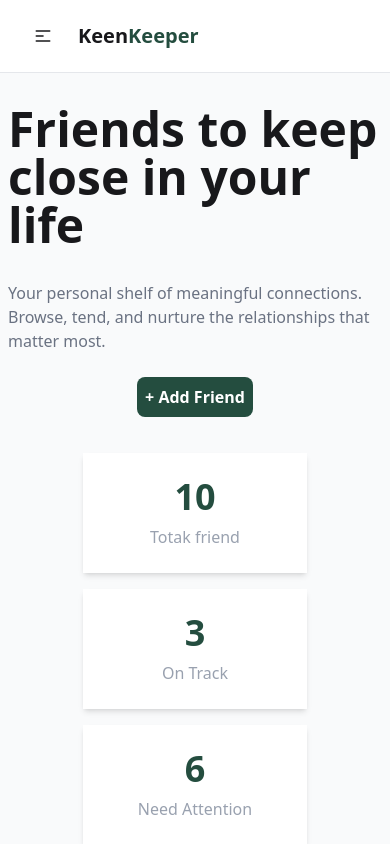
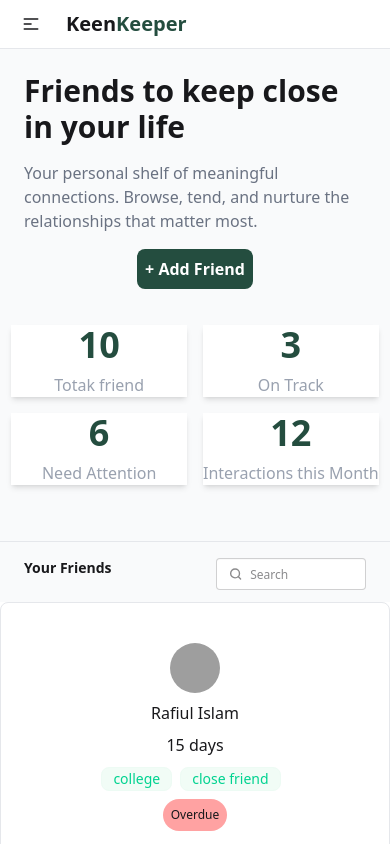
Before and after one commit to pritam-b-dev/keen-keeper, a Next.js app: page / in a window 390 px wide. Shown: the top 844 px of the page. Built offline with nearby package versions, Linux system fonts and the light colour scheme; grey boxes are pictures that could not be loaded.

Commit message:
fixed responsiveness for all device.

```diff
--- a/src/app/(root)/history/page.jsx
+++ b/src/app/(root)/history/page.jsx
@@ -21,10 +21,10 @@ const History = () => {
 
   return (
     <div className="container mx-auto p-10 bg-gray-50">
-      <h2 className="pb-10 font-bold text-4xl">Timeline</h2>
-      <div className="pb-6">
+      <h2 className="p-4 md:p-10 font-bold text-4xl">Timeline</h2>
+      <div className="pb-6 flex gap-2 md:gap-3 flex-row items-center ">
         <select
-          className="select select-bordered appearance-none rounded-xl px-4 py-2 font-medium outline-none transition-all cursor-pointer shadow-sm mr-10"
+          className="select select-bordered appearance-none rounded-xl px-2 py-1 text-xs md:px-4 md:py-2 font-medium outline-none transition-all cursor-pointer shadow-sm h-8 md:h-12"
           value={filteredType}
           onChange={(e) => setFilteredType(e.target.value)}
         >
@@ -34,7 +34,7 @@ const History = () => {
           <option value="Text">Text</option>
         </select>
         <select
-          className="select select-bordered appearance-none rounded-xl px-4 py-2 font-medium outline-none transition-all cursor-pointer shadow-sm"
+          className="select select-bordered appearance-none rounded-xl px-2 py-1 text-xs md:px-4 md:py-2 font-medium outline-none transition-all cursor-pointer shadow-sm h-8 md:h-12"
           value={sort}
           onChange={(e) => setSort(e.target.value)}
         >
--- a/src/app/(root)/page.jsx
+++ b/src/app/(root)/page.jsx
@@ -10,8 +10,10 @@ export default function Home() {
       <div className="container mx-auto max-w-5xl mt-6 mb-6 ">
         <Banner />
         <div className="border-t border-gray-200 my-4"></div>
-        <div className="flex justify-between">
-          <h1 className="font-bold text-2xl mb-6">Your Friends</h1>{" "}
+        <div className="flex justify-between px-6">
+          <h1 className="font-bold text-sm md:text-2xl lg:text-3xl mb-6">
+            Your Friends
+          </h1>{" "}
           <SearchBar />
         </div>
         <FriendList friends={friends} />
--- a/src/components/Banner/Banner.jsx
+++ b/src/components/Banner/Banner.jsx
@@ -3,10 +3,10 @@ import React from "react";
 const Banner = () => {
   return (
     <div className="container mx-auto flex justify-center items-center flex-col space-y-4">
-      <h2 className="font-bold text-5xl p-2">
+      <h2 className="font-bold text-3xl md:text-5xl px-6">
         Friends to keep close in your life
       </h2>
-      <p className="text-gray-500 p-2">
+      <p className="text-gray-500 px-6">
         Your personal shelf of meaningful connections. Browse, tend, and nurture
         the relationships that matter most.
       </p>
@@ -14,20 +14,20 @@ const Banner = () => {
       <button className="bg-[#244D3F] font-semibold text-white p-2 rounded-lg">
         + Add Friend
       </button>
-      <div className="grid md:grid-cols-2 lg:grid-cols-4 gap-4 mt-5 mb-10">
-        <div className="flex flex-col shadow-md justify-center items-center p-6 gap-2 bg-white">
+      <div className="grid grid-cols-2 lg:grid-cols-4 gap-4 mt-5 mb-10">
+        <div className="flex flex-col shadow-md justify-center items-center md:p-6 gap-2 bg-white">
           <h1 className="font-semibold text-4xl text-[#244D3F]">10</h1>
           <p className="text-gray-400">Totak friend</p>
         </div>
-        <div className="flex flex-col shadow-md justify-center items-center p-6 gap-2 bg-white">
+        <div className="flex flex-col shadow-md justify-center items-center md:p-6 gap-2 bg-white">
           <h1 className="font-semibold text-4xl text-[#244D3F]">3</h1>
           <p className="text-gray-400">On Track</p>
         </div>
-        <div className="flex flex-col shadow-md justify-center items-center p-6 gap-2 bg-white">
+        <div className="flex flex-col shadow-md justify-center items-center md:p-6 gap-2 bg-white">
           <h1 className="font-semibold text-4xl text-[#244D3F]">6</h1>
           <p className="text-gray-400">Need Attention</p>
         </div>
-        <div className="flex flex-col shadow-md justify-center items-center p-6 gap-2 bg-white">
+        <div className="flex flex-col shadow-md justify-center items-center md:p-6 gap-2 bg-white">
           <h1 className="font-semibold text-4xl text-[#244D3F]">12</h1>
           <p className="text-gray-400">Interactions this Month</p>
         </div>
--- a/src/components/NavBar/MyNavLink.jsx
+++ b/src/components/NavBar/MyNavLink.jsx
@@ -8,6 +8,7 @@ const MyNavLink = ({ href, icon, children }) => {
   return (
     <div>
       <Link
+        onClick={() => document.activeElement.blur()}
         href={href}
         className={`font-semibold btn btn-ghost ${pathname === href ? "bg-[#244D3F] text-white" : ""}`}
       >
--- a/src/components/NavBar/NavBar.jsx
+++ b/src/components/NavBar/NavBar.jsx
@@ -25,7 +25,7 @@ const NavBar = () => {
   ];
   return (
     <div className="border-b border-gray-200">
-      <div className="container mx-auto p-4 bg-base-100 flex items-center justify-between  ">
+      <div className="container mx-auto p-1 bg-base-100 flex items-center justify-between  ">
         <div className="flex items-center gap-2">
           <div className="dropdown">
             <div tabIndex={0} role="button" className="btn btn-ghost lg:hidden">
@@ -46,7 +46,7 @@ const NavBar = () => {
               </svg>
             </div>
             <ul
-              tabIndex="-1"
+              tabIndex="{0}"
               className="menu menu-sm dropdown-content bg-base-100 rounded-box z-1 mt-3 w-52 p-2 shadow"
             >
               {navItems.map((item, index) => (
--- a/src/components/NavBar/SearchBar/SearchBar.jsx
+++ b/src/components/NavBar/SearchBar/SearchBar.jsx
@@ -17,9 +17,9 @@ const SearchBar = () => {
     router.replace(`${pathname}?${params.toString()}`, { scroll: false });
   };
   return (
-    <label className="input flex items-center gap-2">
+    <label className="input flex items-center gap-2 h-8 md:h-12 w-full max-w-[150px] md:max-w-xs transition-all">
       <svg
-        className="h-[1em] opacity-50"
+        className="h-4 w-4 md:h-5 md:w-5 opacity-50"
         xmlns="http://www.w3.org/2000/svg"
         viewBox="0 0 24 24"
       >
@@ -35,6 +35,7 @@ const SearchBar = () => {
         </g>
       </svg>
       <input
+        className="text-xs md:text-sm grow outline-none border-none bg-transparent"
         type="search"
         required
         placeholder="Search"
```
